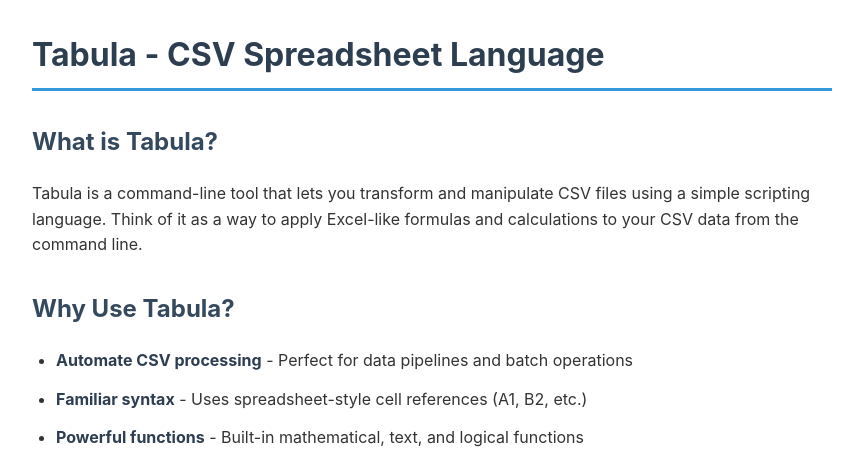
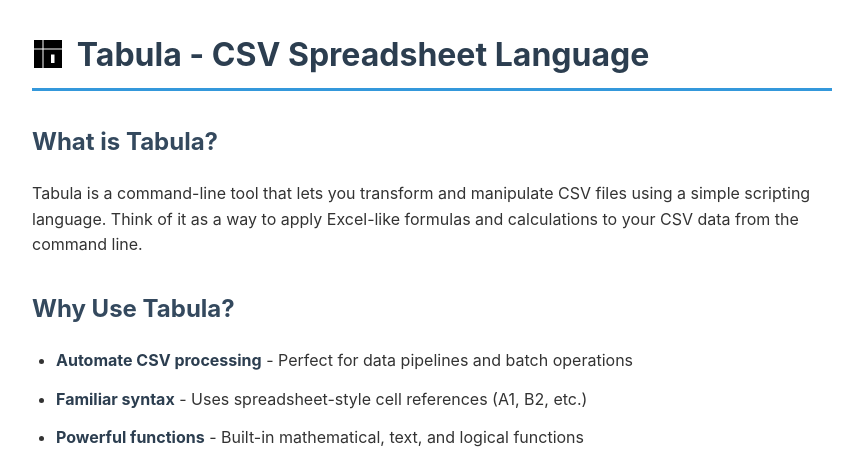
Before and after one commit to pblazh/tabula, a plain HTML site: page gh-pages/index.html in a window 1280 px wide. Shown: the part 343-800 px from the top of the page, without its empty margins (208-1071 px from the left). Drawn offline with Linux system fonts and the light colour scheme.

Commit message:
icons (#166)

```diff
--- a/gh-pages/index.html
+++ b/gh-pages/index.html
@@ -4,6 +4,9 @@
     <meta charset="UTF-8" />
     <meta name="viewport" content="width=device-width, initial-scale=1.0" />
     <title>Tabula - CSV Spreadsheet Language</title>
+    <link rel="icon" href="./favicon.ico" sizes="any" />
+    <link rel="icon" href="./icon.svg" type="image/svg+xml" />
+    <link rel="apple-touch-icon" href="./favicon.png" />
     <style>
       body {
         font-family:
@@ -91,7 +94,14 @@
       </a>
     </div>
 
-    <h1>Tabula - CSV Spreadsheet Language</h1>
+    <h1>
+      <img
+        src="./icon.png"
+        alt="Tabula"
+        width="32"
+        style="vertical-align: middle; margin-right: 0.4em; margin-bottom: 6px"
+      />Tabula - CSV Spreadsheet Language
+    </h1>
 
     <h2>What is Tabula?</h2>
     <p>
--- a/plugins/tabula.vscode/package.json
+++ b/plugins/tabula.vscode/package.json
@@ -3,6 +3,7 @@
   "displayName": "Tabula",
   "description": "Tabula - CSV transformation with spreadsheet-inspired scripting language",
   "version": "0.2.15",
+  "icon": "icon.png",
   "publisher": "tabula",
   "repository": {
     "type": "git",
```
Also changed, not shown: README.md, gh-pages/favicon.ico (added), gh-pages/favicon.png (added), gh-pages/icon.png (added), gh-pages/icon.svg (added), plugins/tabula.obsidian/README.md, plugins/tabula.obsidian/icon.png (added), plugins/tabula.vim/README.md, plugins/tabula.vim/icon.png (added), plugins/tabula.vscode/README.md, plugins/tabula.vscode/icon.png (added), plugins/tabula.webstorm/README.md, plugins/tabula.webstorm/icon.png (added).
